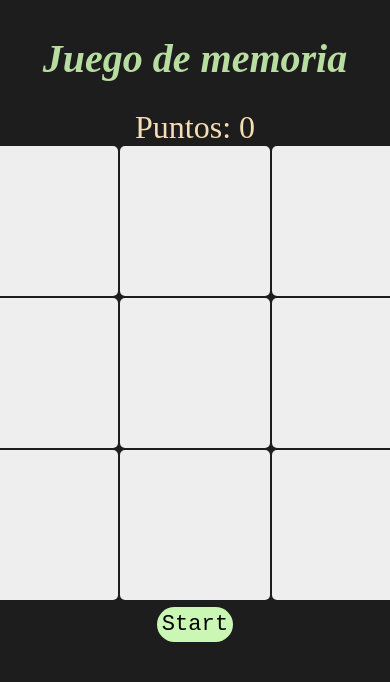
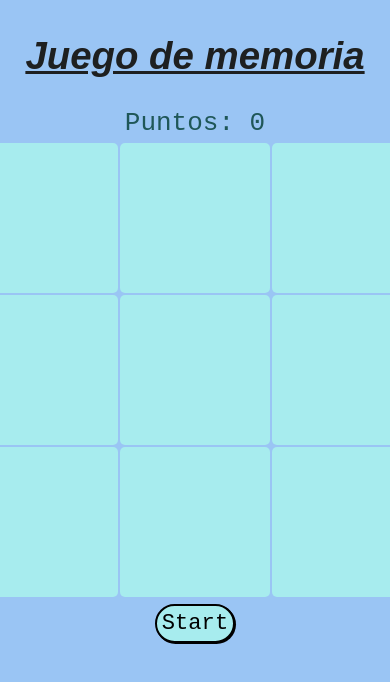
Before and after one commit to Brajah9/Juego-de-memoria, a plain HTML site: page index.html in a window 390 px wide. Shown: the top 682 px of the page. Drawn offline with Linux system fonts and the light colour scheme.

Commit message:
Mejoras visuales, falta hacerlo responsive

```diff
--- a/scripts.js
+++ b/scripts.js
@@ -15,9 +15,9 @@ function comprobar() {
 
     if ( clicks >= 4) {
         pause = false;
-        console.log("Perdiste")
         puntos = 0;
         reiniciar()
+        botonStart.style.display = "inline-block"
         return;
     }
 
@@ -55,6 +55,7 @@ function comprobar() {
 
 
 botonStart.addEventListener('click', ()=> {
+    botonStart.style.display = "none"
     randoms()
     juego()
     setInterval(()=> {comprobar()});
--- a/style.css
+++ b/style.css
@@ -1,12 +1,13 @@
 body,html {
-    background: rgb(29, 29, 29);
+    background: #9AC5F4;
 }
 
 h1 {
-    font-size: 2.5em;
-    font-family:'Times New Roman', Times, serif;
+    font-size: 2.4em;
+    font-family:sans-serif;
     font-style: italic;
-    color: rgb(184, 221, 160);
+    color: rgb(30, 32, 32);
+    text-decoration: underline;
 }
 
 .contenedor {
@@ -18,8 +19,8 @@ h1 {
 
 .box-cont {
     display: grid;
-    grid-template-columns: repeat(3,150px);
-    grid-row: repeat(3,1fr );
+    grid-template-columns: repeat(3,1fr);
+    grid-row: repeat(3,1fr);
     gap: 2px;
 }
 
@@ -27,12 +28,11 @@ h1 {
     border-radius: 5px;
     width: 150px;
     height: 150px;
-    background: rgb(238, 238, 238);
-
+    background: #A7ECEE;
 }
 
 .boxOn {
-    background: rgb(38, 75, 7);
+    background: #2c81a3;
 }
 
 .boxWin {
@@ -44,7 +44,7 @@ h1 {
 }
 
 .boxTime {
-    background: rgb(100, 173, 51);
+    background: #1f5758;
 }
 
 .box:hover {
@@ -62,12 +62,19 @@ h1 {
     padding: 5px;
     font-size: 1.7em;
     font-family: monospace;
-    background: rgb(202, 248, 180);
+    background: #A7ECEE;
     border-radius: 20px;
-    border: 2px black;
+    border: 2px black solid;
+    box-shadow: 1px 1px ;
+}
+
+.start:hover {
+    background: rgba(60, 201, 69, 0.3);
 }
 
 .alerta {
+    font-family: monospace;
+    padding: 5px;
     font-size: 2em;
-    color: wheat;
+    color: #1f5758;
 }
```
